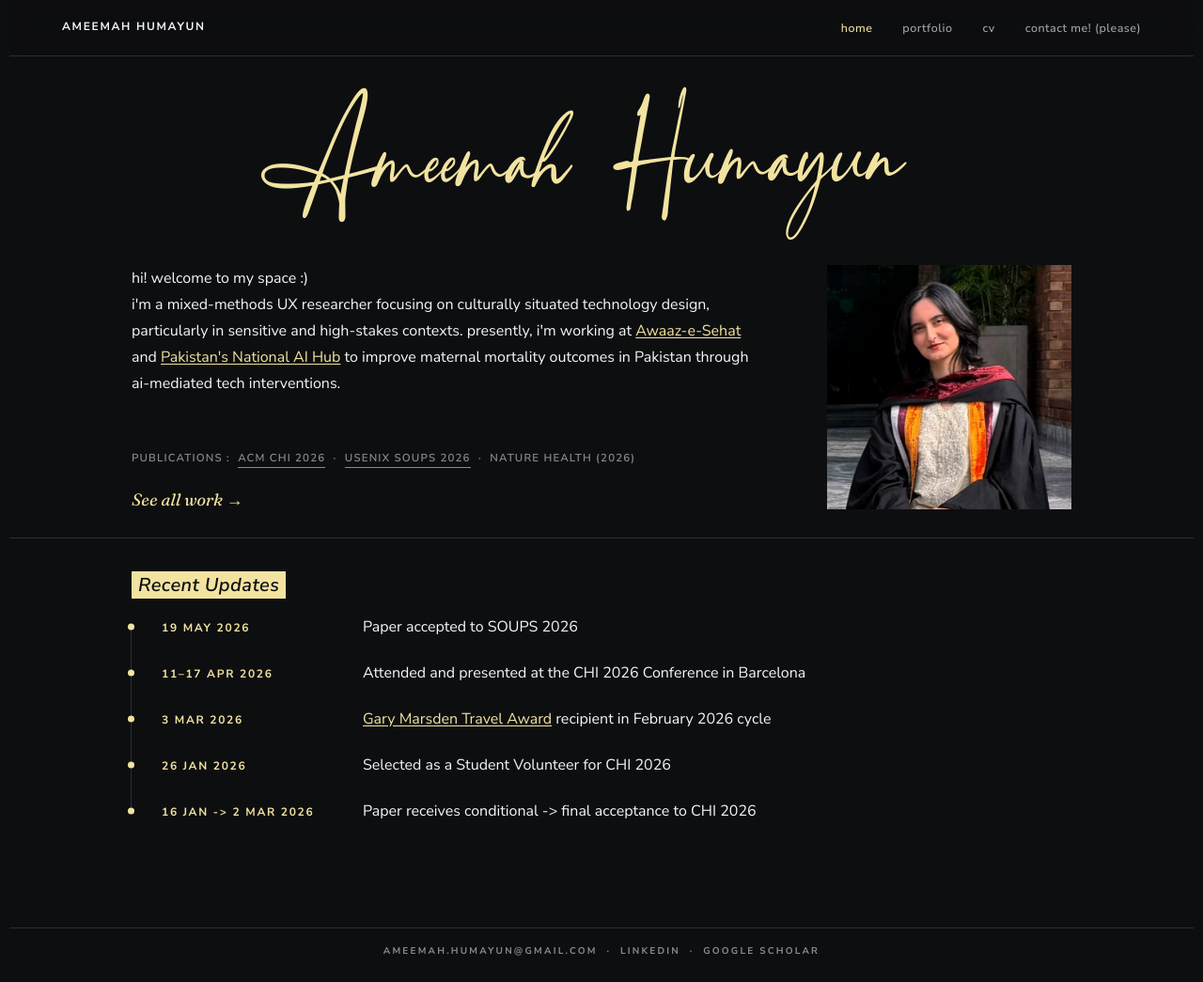
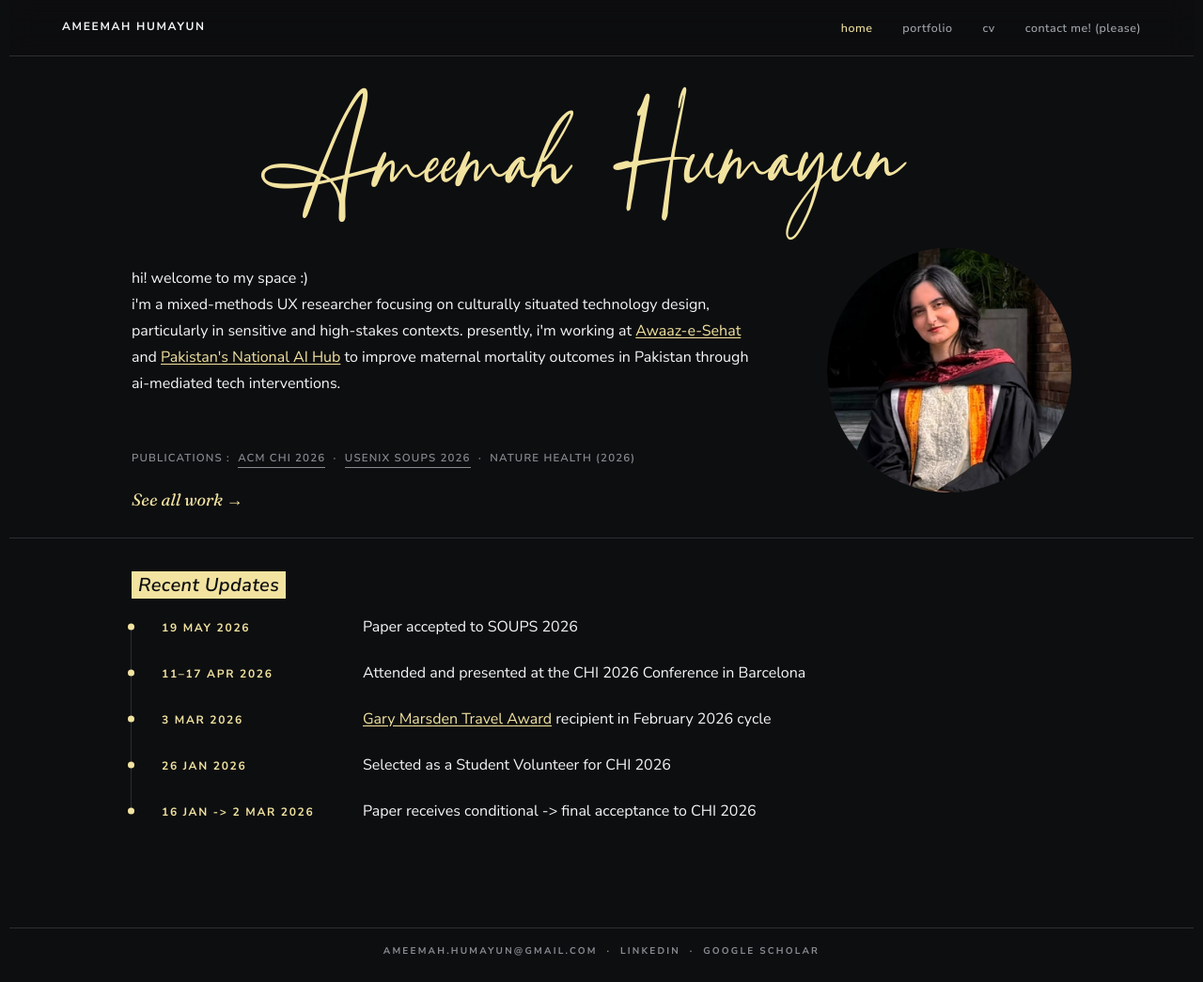
Before and after one commit to ameemahumayun/ameemahumayun.github.io, a Jekyll site: the page built from index.html, in a window 1280 px wide and 1045 px high. Shown: the whole window at 94% size. Built offline with Jekyll 4.4.1, drawn with Linux system fonts in a browser that asks for light colours.

Commit message:
Revert avatar to circle, nudge it up 18px

```diff
--- a/assets/css/components.css
+++ b/assets/css/components.css
@@ -215,15 +215,15 @@
 /* Bigger than the original 282px rectangular avatar. Width (and so
    height, at 1:1) tuned so the bottom lines up with "See all work"'s
    bottom — same empirical pixel-measurement approach used earlier in
-   this file's history for the rectangular version. Square, sharp
-   corners (not the earlier circle/rounded treatment). */
+   this file's history for the rectangular version. */
 .hero__avatar--round {
   aspect-ratio: 1 / 1;
-  border-radius: 0;
+  border-radius: 50%;
   border: none;
   object-position: center 15%;
   width: 260px;
   flex-shrink: 0;
+  transform: translateY(-18px);
 }
 @media (max-width: 900px) {
   .hero--profile .hero__row { flex-direction: column; align-items: flex-start; gap: var(--space-4); }
```
